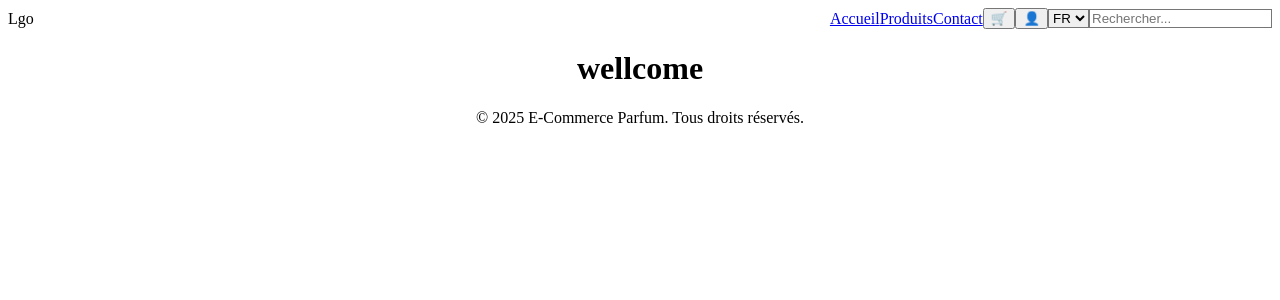
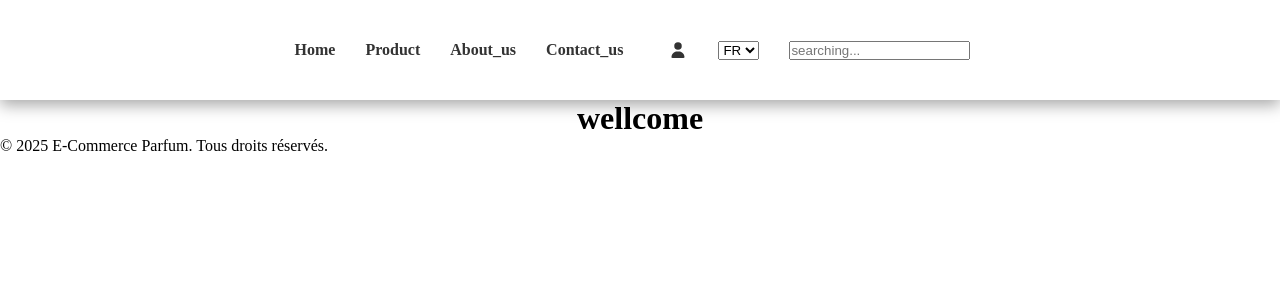
Before and after one commit to Jbmuisha/E-COMMERCE, a Next.js app: page / in a window 1280 px wide. Shown: the top 300 px of the page. Built offline with nearby package versions, Linux system fonts and the light colour scheme.

Commit message:
my commite

```diff
--- a/app/globals.css
+++ b/app/globals.css
@@ -1,7 +1,56 @@
 
-@tailwind base;
-@tailwind components;
-@tailwind utilities;
+
 .wellcome h1{
   text-align: center;
+}* {
+  margin: 0;
+  padding: 0;
+  box-sizing: border-box; /* Pour que le padding ne casse pas la largeur */
 }
+
+body {
+  margin: 0;
+  padding: 0;
+}
+.navbar{
+  background-color: white;
+  display: flex;
+  justify-content: center;
+  align-items: center;
+  width: 100%;
+  height: 100px;
+  background-color: white;
+  box-shadow: rgba(0, 0, 0, 0.35) 0px 5px 15px;
+  position: fixed;
+  padding: 0;
+  margin: 0;
+   z-index: 9999;
+}
+.logo{
+
+}
+main {
+  padding-top: 100px;
+}
+.Link_list a,
+.icon,
+.icon > div {
+  display: inline-block;
+  vertical-align: middle;
+  margin: 0 15px;
+  text-decoration: none;
+  color: #333;
+}
+.Link_list a,
+.icon,
+.icon > div {
+  display: inline-block;
+  vertical-align: middle;
+  margin: 0 15px;
+  text-decoration: none;
+  color: #333;
+  font-weight: bold;
+}
+.Link_list  a:hover{
+  color: blue;
+}
--- a/app/layout.tsx
+++ b/app/layout.tsx
@@ -2,6 +2,8 @@ import type { Metadata } from "next";
 import { Geist, Geist_Mono } from "next/font/google";
 import Link from "next/link";
 import "./globals.css";
+import { FontAwesomeIcon } from '@fortawesome/react-fontawesome';
+import { faUser } from '@fortawesome/free-solid-svg-icons';
 
 const geistSans = Geist({
   variable: "--font-geist-sans",
@@ -25,34 +27,53 @@ export default function RootLayout({
 }>) {
   return (
     <html lang="fr">
+      <head>
+
+      </head>
       <body
         className={`${geistSans.variable} ${geistMono.variable} antialiased bg-gray-50`}
       >
-        {/* Navbar */}
-        <nav className="bg-white shadow p-4 flex justify-between items-center ">
-          <div className="font-bold text-xl">Lgo</div>
-          <div className="flex gap-4 items-center gap-20" >
-            <Link href="/">Accueil</Link>
-            <Link href="/products">Produits</Link>
-            <Link href="/contact">Contact</Link>
-            <button>🛒</button>
-            <button>👤</button>
-            <select className="border rounded px-1 py-0.5">
-              <option>FR</option>
-              <option>EN</option>
+
+
+
+       <div className="navbar">
+        <div className="logo">
+
+        </div>
+        <nav className="nav_list">
+          <div className="Link_list">
+            <Link href='/Acceuil'>Home</Link>
+            <Link href='/product'>Product</Link>
+             <Link href='/about_us'>About_us</Link>
+             <Link href='/contact_us'>Contact_us</Link>
+
+          <div className="icon">
+            <div className="IconIput">
+             <FontAwesomeIcon icon={faUser}
+             style={{ width: '20px' }} />
+            </div>
+            <div className="langageOptions">
+            <select name="" id="">
+              <option value="fr">FR</option>
+              <option value="EN">EN</option>
+
             </select>
-            <input
-              type="text"
-              placeholder="Rechercher..."
-              className="border rounded px-2 py-1"
-            />
+            </div>
+            <div className="searchInput">
+            <input type="text"placeholder="searching..." />
+            </div>
+
           </div>
+          </div>
+
         </nav>
 
-        {/* Contenu principal */}
+       </div>
+
+
         <main className="p-4">{children}</main>
 
-        {/* Footer */}
+
         <footer className="bg-white shadow mt-8 p-4 text-center">
           &copy; 2025 E-Commerce Parfum. Tous droits réservés.
         </footer>
--- a/package.json
+++ b/package.json
@@ -9,6 +9,9 @@
     "lint": "eslint"
   },
   "dependencies": {
+    "@fortawesome/fontawesome-svg-core": "^7.1.0",
+    "@fortawesome/free-solid-svg-icons": "^7.1.0",
+    "@fortawesome/react-fontawesome": "^3.1.1",
     "next": "16.0.10",
     "react": "19.2.1",
     "react-dom": "19.2.1"
```
Also changed, not shown: 1 other file (tests, documents, lock files or other folders).
